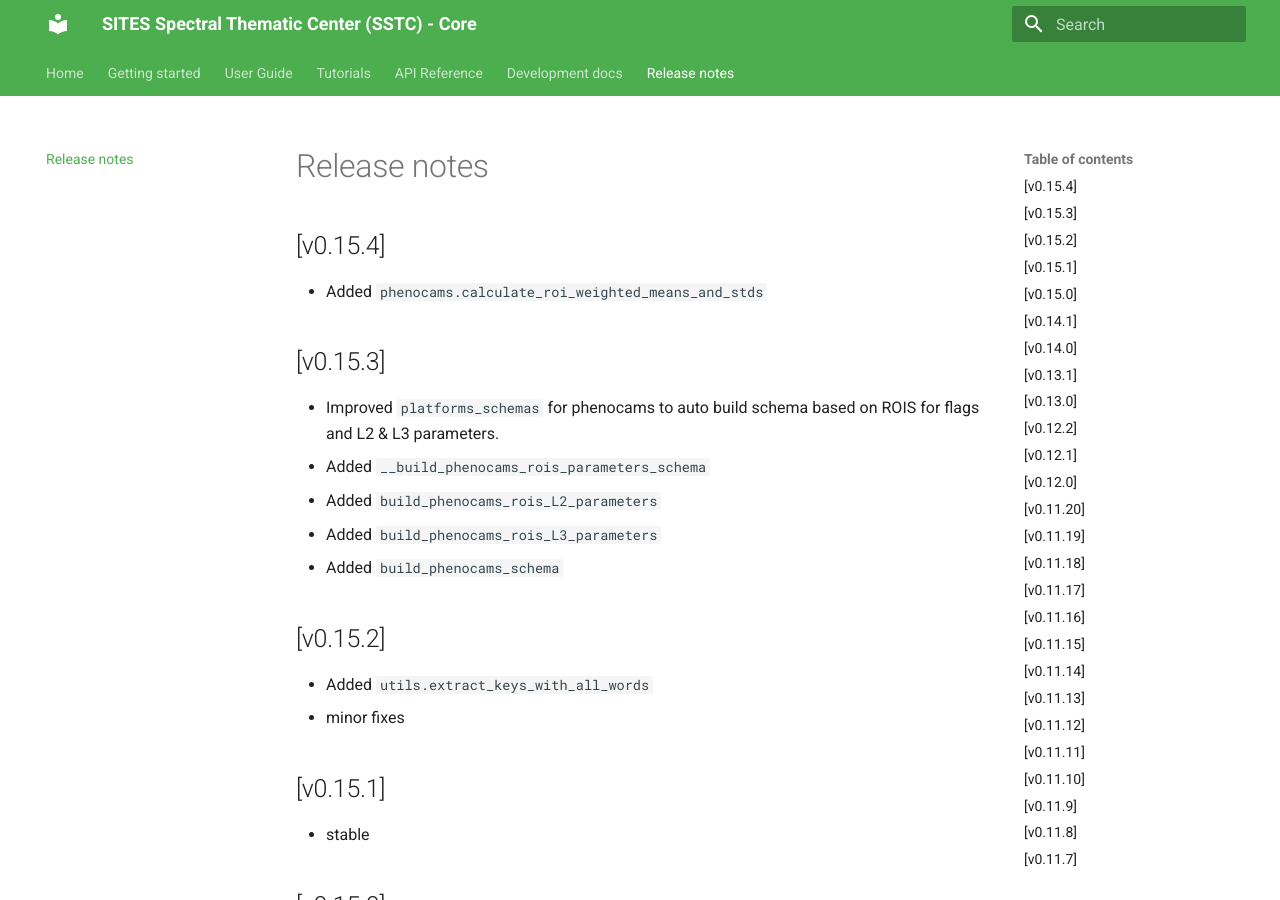
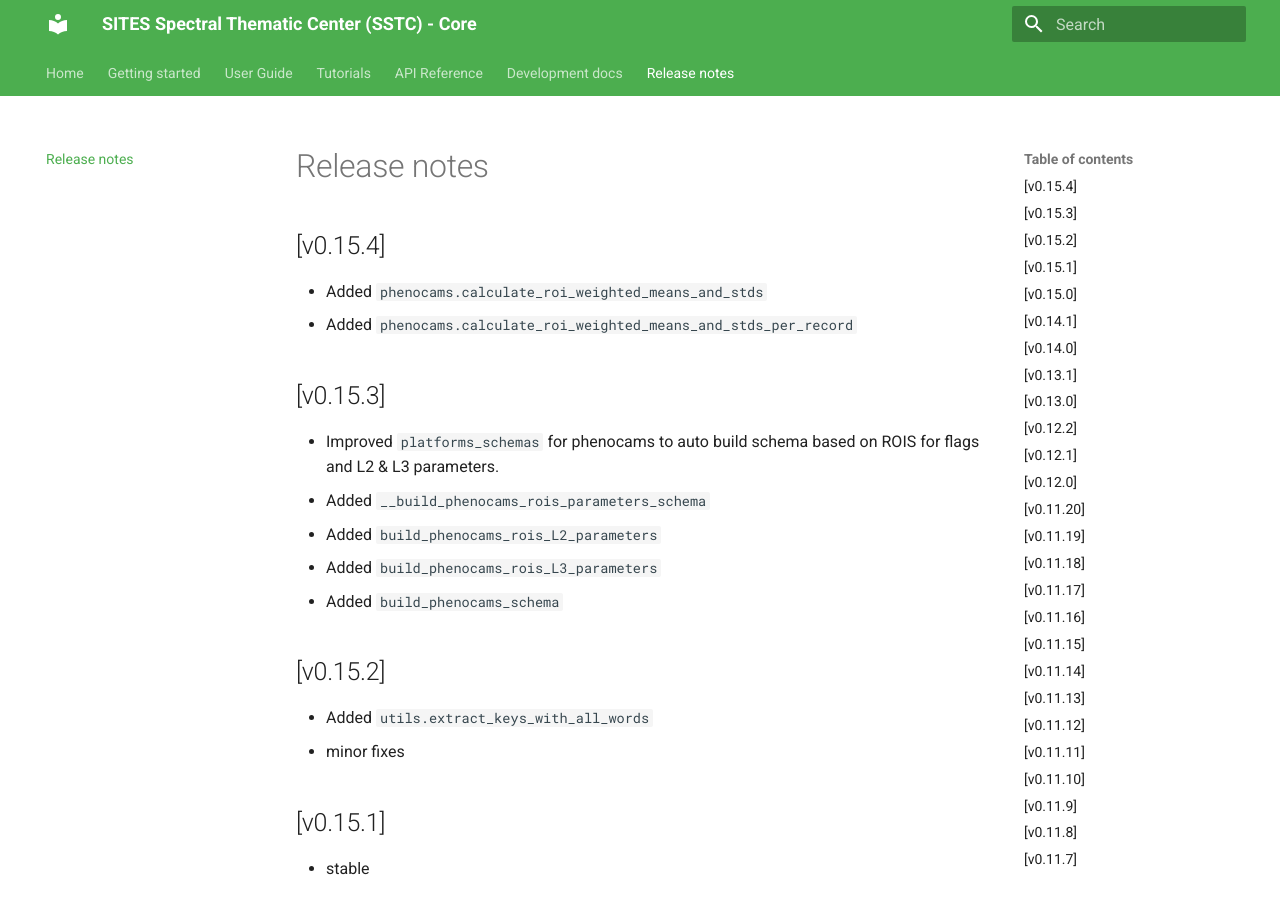
Before and after one commit to SITES-spectral/sstc-core, an MkDocs documentation site: the page built from docs/CHANGELOG.md, in a window 1280 px wide and 900 px high. Built offline with MkDocs 1.6.1 and Material for MkDocs 9.7.7, drawn with Linux system fonts in a browser that asks for light colours.

Commit message:
updated Changelog

```diff
--- a/docs/CHANGELOG.md
+++ b/docs/CHANGELOG.md
@@ -1,5 +1,6 @@
 ## [v0.15.4]
 - Added `phenocams.calculate_roi_weighted_means_and_stds`
+- Added `phenocams.calculate_roi_weighted_means_and_stds_per_record`
 
 ## [v0.15.3]
 - Improved `platforms_schemas` for phenocams to auto build schema based on ROIS for flags and L2 & L3 parameters.
```
